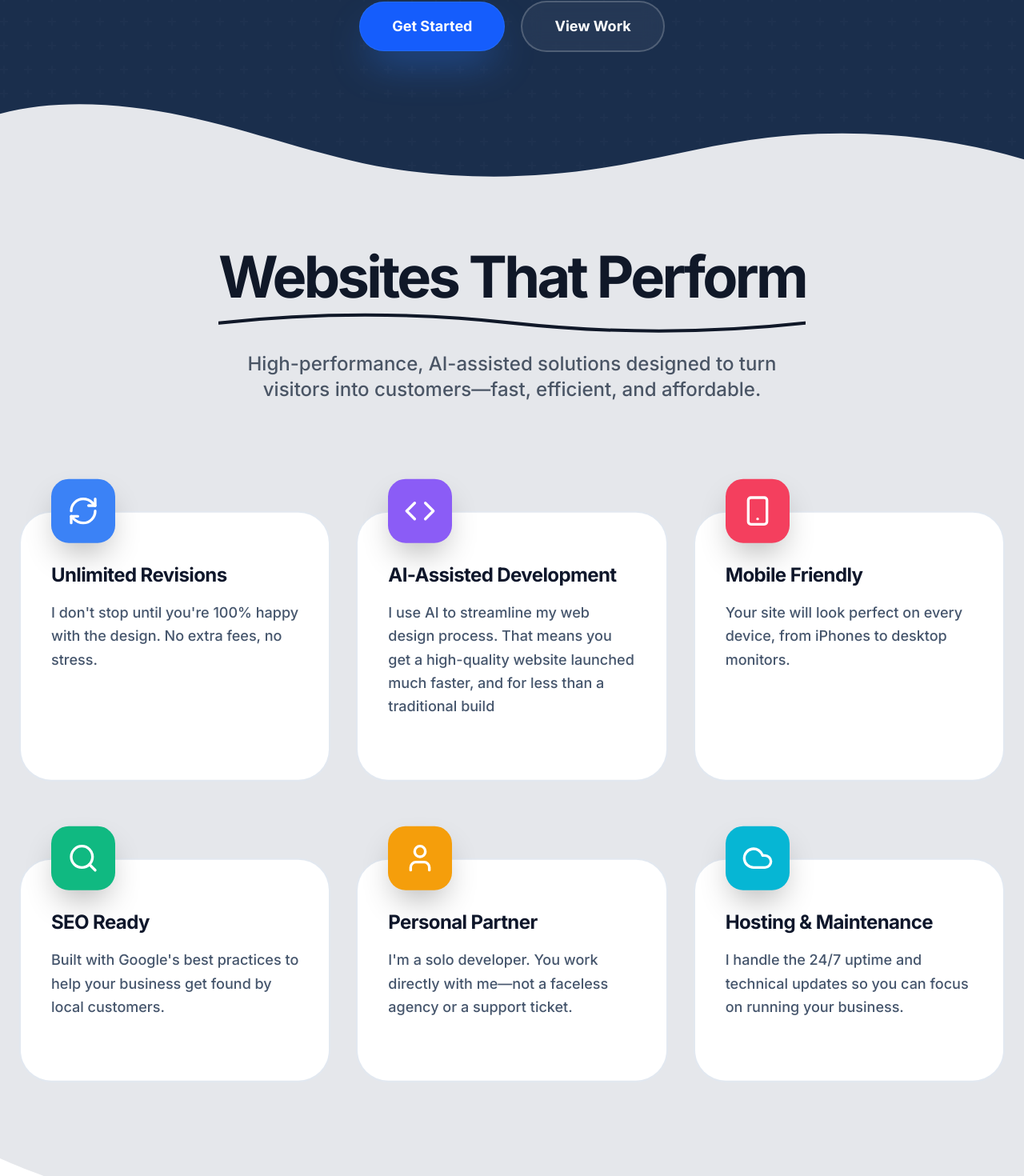
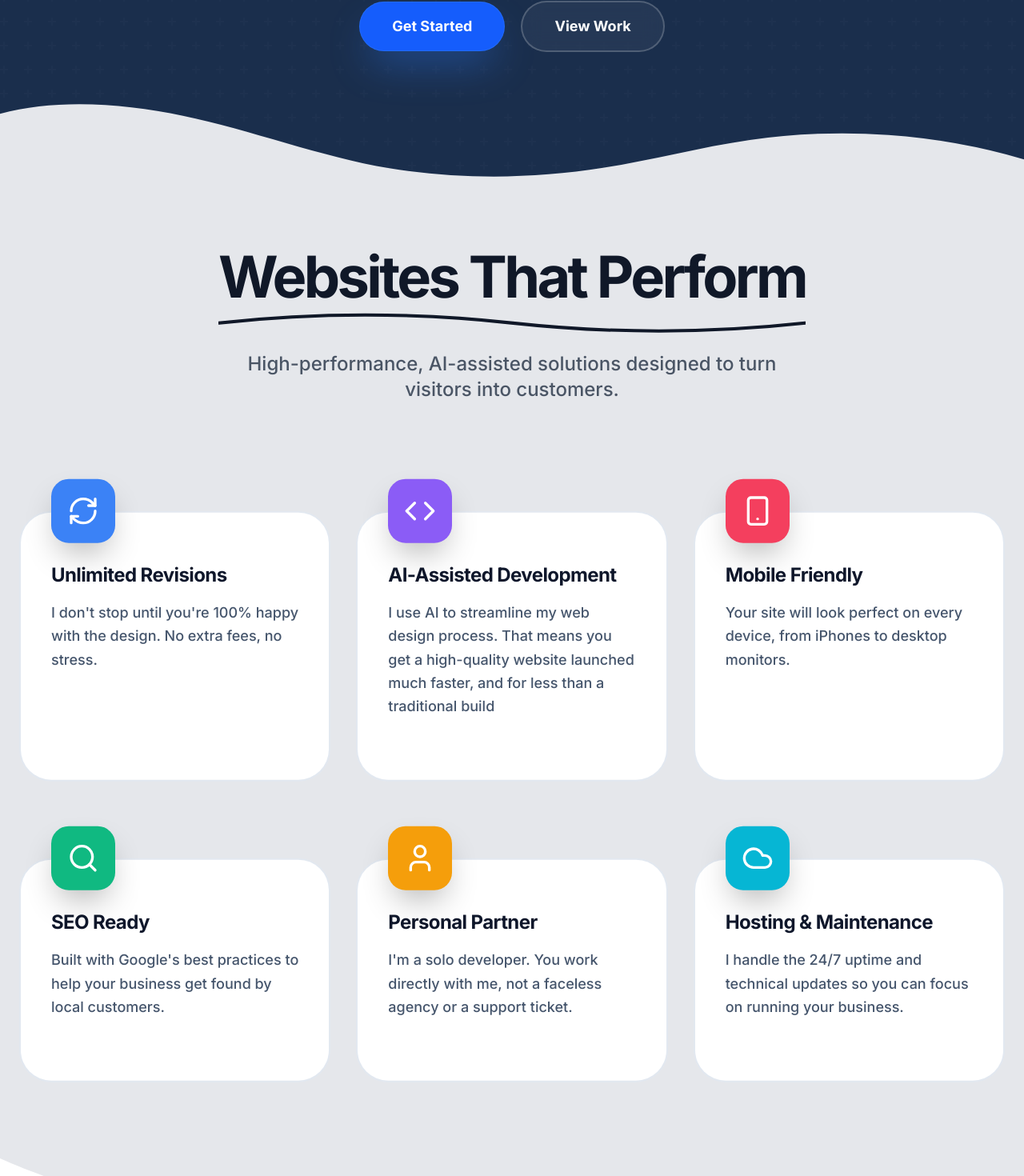
Before and after one commit to justinfei9/FeinWebsites, a React (Vite) app: page / in a window 1280 px wide. Shown: the part 458-1928 px from the top of the page at 80% size. Built offline with nearby package versions, Linux system fonts and the light colour scheme.

Commit message:
fixing text

```diff
--- a/components/Services.tsx
+++ b/components/Services.tsx
@@ -121,7 +121,7 @@ const Services: React.FC = () => {
     { icon: <Code className="w-10 h-10" />, title: "AI-Assisted Development", desc: "I use AI to streamline my web design process. That means you get a high-quality website launched much faster, and for less than a traditional build", color: "#8b5cf6" },
     { icon: <Smartphone className="w-10 h-10" />, title: "Mobile Friendly", desc: "Your site will look perfect on every device, from iPhones to desktop monitors.", color: "#f43f5e" },
     { icon: <Search className="w-10 h-10" />, title: "SEO Ready", desc: "Built with Google's best practices to help your business get found by local customers.", color: "#10b981" },
-    { icon: <User className="w-10 h-10" />, title: "Personal Partner", desc: "I'm a solo developer. You work directly with me—not a faceless agency or a support ticket.", color: "#f59e0b" },
+    { icon: <User className="w-10 h-10" />, title: "Personal Partner", desc: "I'm a solo developer. You work directly with me, not a faceless agency or a support ticket.", color: "#f59e0b" },
     { icon: <Cloud className="w-10 h-10" />, title: "Hosting & Maintenance", desc: "I handle the 24/7 uptime and technical updates so you can focus on running your business.", color: "#06b6d4" }
   ];
 
@@ -145,7 +145,7 @@ const Services: React.FC = () => {
             transition={{ delay: 0.5, duration: 0.8 }}
             className="mt-12 text-lg md:text-2xl text-gray-600 dark:text-gray-400 font-medium max-w-2xl"
           >
-            High-performance, AI-assisted solutions designed to turn visitors into customers—fast, efficient, and affordable.
+            High-performance, AI-assisted solutions designed to turn visitors into customers.
           </motion.p>
         </div>
 
```
